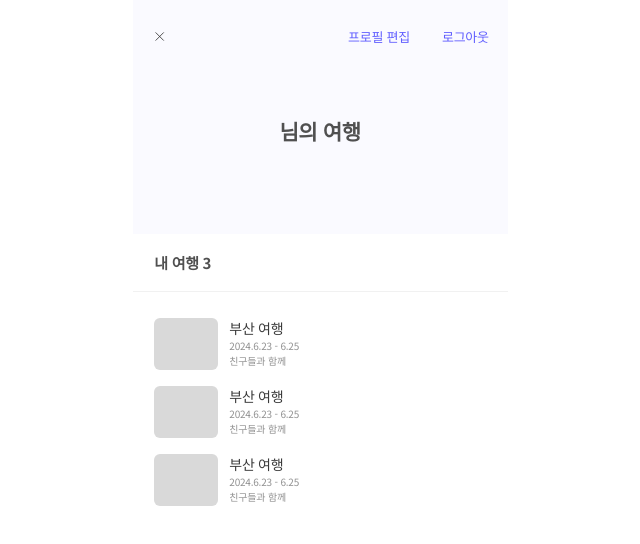
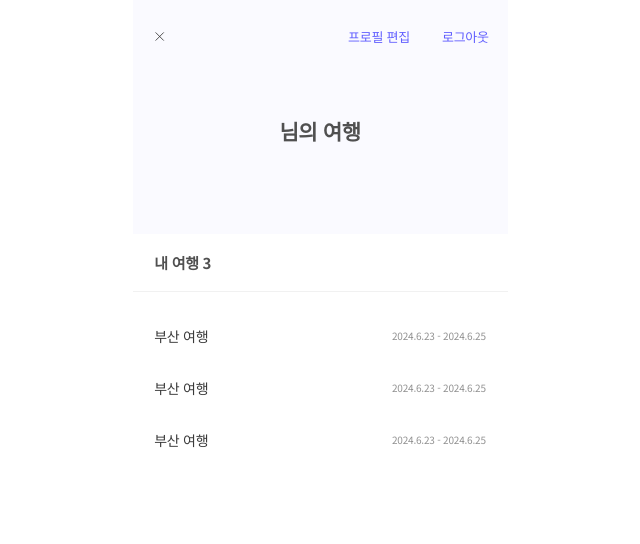
Before and after one commit to BTS-Busan-Trip-Supporter/front-end, a Next.js app: page /my in a window 1280 px wide. Shown: the top 544 px of the page, without its empty margins (320-960 px from the left). Built offline with nearby package versions, Linux system fonts and the light colour scheme.

Commit message:
fix: Fixed Mypage tour list view

```diff
--- a/src/app/pages/my-page.tsx
+++ b/src/app/pages/my-page.tsx
@@ -26,17 +26,17 @@ export function MyPage() {
     travel: {
       1: {
         name: '부산 여행',
-        date: '2024.6.23 - 6.25',
+        date: '2024.6.23 - 2024.6.25',
         with: '친구들과 함께',
       },
       2: {
         name: '부산 여행',
-        date: '2024.6.23 - 6.25',
+        date: '2024.6.23 - 2024.6.25',
         with: '친구들과 함께',
       },
       3: {
         name: '부산 여행',
-        date: '2024.6.23 - 6.25',
+        date: '2024.6.23 - 2024.6.25',
         with: '친구들과 함께',
       },
     },
@@ -91,11 +91,9 @@ function TravelTab({ user }: { user: User }) {
     <styles.tabContents>
       {Object.values(user.travel).map((travel, id) => (
         <styles.list key={id}>
-          <styles.thumbnail />
           <section>
             <h3>{travel.name}</h3>
             <p>{travel.date}</p>
-            <p>{travel.with}</p>
           </section>
         </styles.list>
       ))}
@@ -224,11 +222,12 @@ const styles = {
   list: styled.div`
     display: flex;
     gap: 0.69rem;
+    padding: 0.5rem 0;
 
     section {
       display: flex;
-      flex-direction: column;
-      align-items: flex-start;
+      justify-content: space-between;
+      align-items: center;
       width: 100%;
     }
 
```
